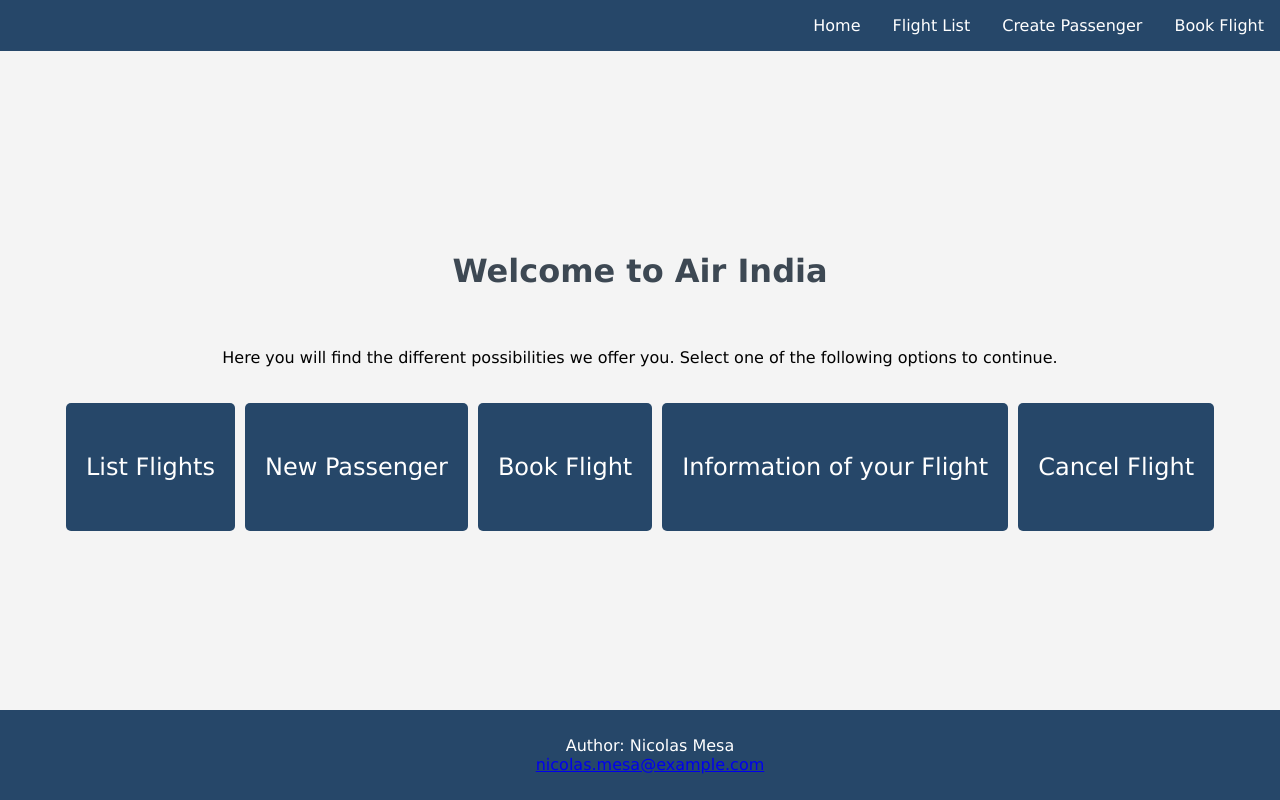
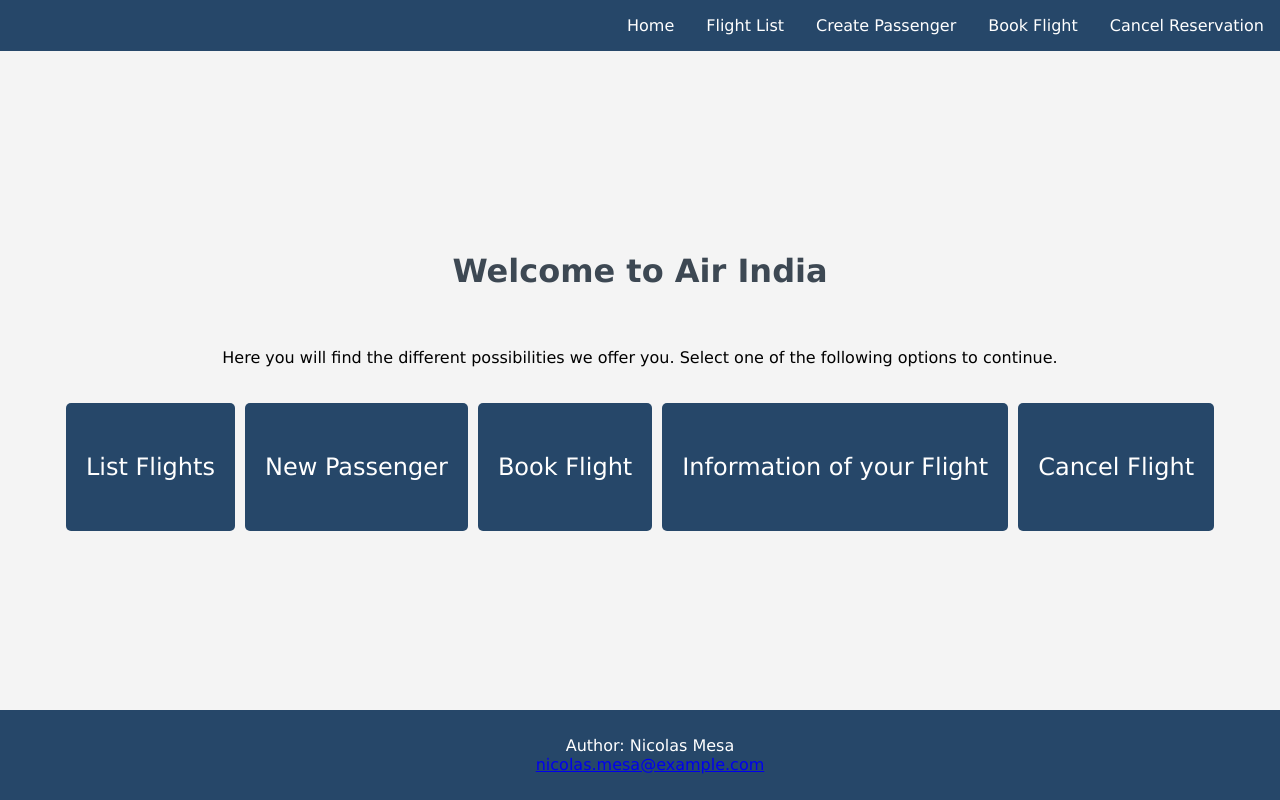
Before and after one commit to NMesar2905/AirlineManagementSystemAngular, an Angular app: page /home in a window 1280 px wide. Built offline with nearby package versions, Linux system fonts and the light colour scheme.

Commit message:
Adding Cancel Reservation in Nav Bar

```diff
--- a/src/app/components/header/header.component.html
+++ b/src/app/components/header/header.component.html
@@ -6,6 +6,7 @@
           <li><a [routerLink]="ROUTES.FLIGHT_LIST">Flight List</a></li>
           <li><a [routerLink]="ROUTES.PASSENGER_CREATION">Create Passenger</a></li>
           <li><a [routerLink]="ROUTES.BOOK_FLIGHT">Book Flight</a></li>
+          <li><a [routerLink]="ROUTES.CANCEL_RESERVATION">Cancel Reservation</a></li>
         </ul>
       </nav>
 
```
